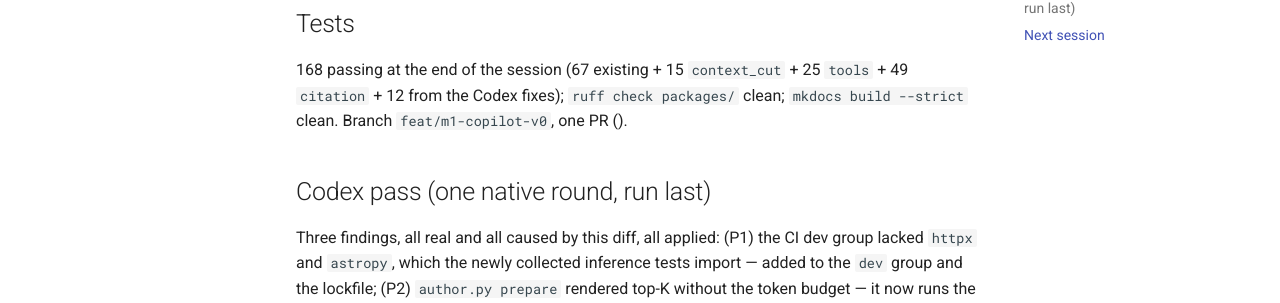
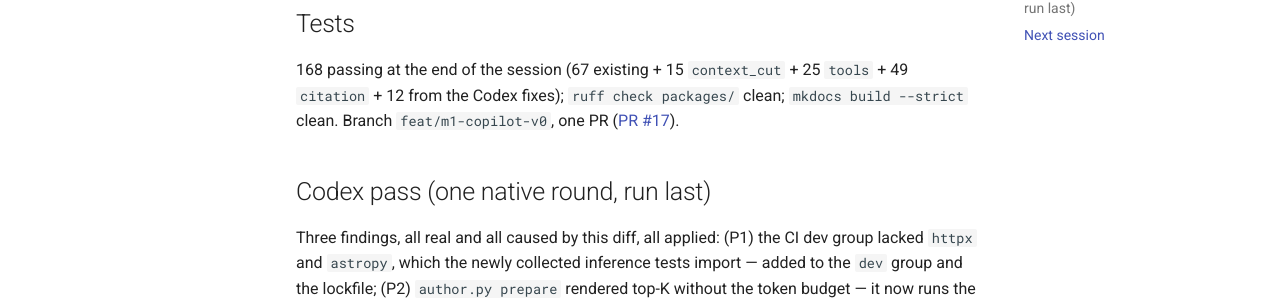
Before and after one commit to astrollm/astrollm, an MkDocs documentation site: the page built from docs/lab/2026-11-02-m1-copilot-v0.md, in a window 1280 px wide and 900 px high, scrolled down 2326 px. Shown: the part 244-547 px from the top of the window. Built offline with MkDocs 1.6.1 and Material for MkDocs 9.7.7, drawn with Linux system fonts in a browser that asks for light colours; comment, search, counter and statistics services are not loaded.

Commit message:
docs(lab): link PR #17 in the M1 lab note
Co-Authored-By: Claude Fable 5.1 <noreply@anthropic.com>

```diff
--- a/docs/lab/2026-11-02-m1-copilot-v0.md
+++ b/docs/lab/2026-11-02-m1-copilot-v0.md
@@ -83,7 +83,7 @@ far: 4 of the 25 the M1 exit requires.
 
 168 passing at the end of the session (67 existing + 15 `context_cut` + 25 `tools` + 49 `citation` + 12 from the Codex fixes);
 `ruff check packages/` clean; `mkdocs build --strict` clean. Branch `feat/m1-copilot-v0`, one PR
-(<!-- TODO(orchestrator): PR number -->).
+([PR #17](https://github.com/astrollm/astrollm/pull/17)).
 
 ## Codex pass (one native round, run last)
 
```
